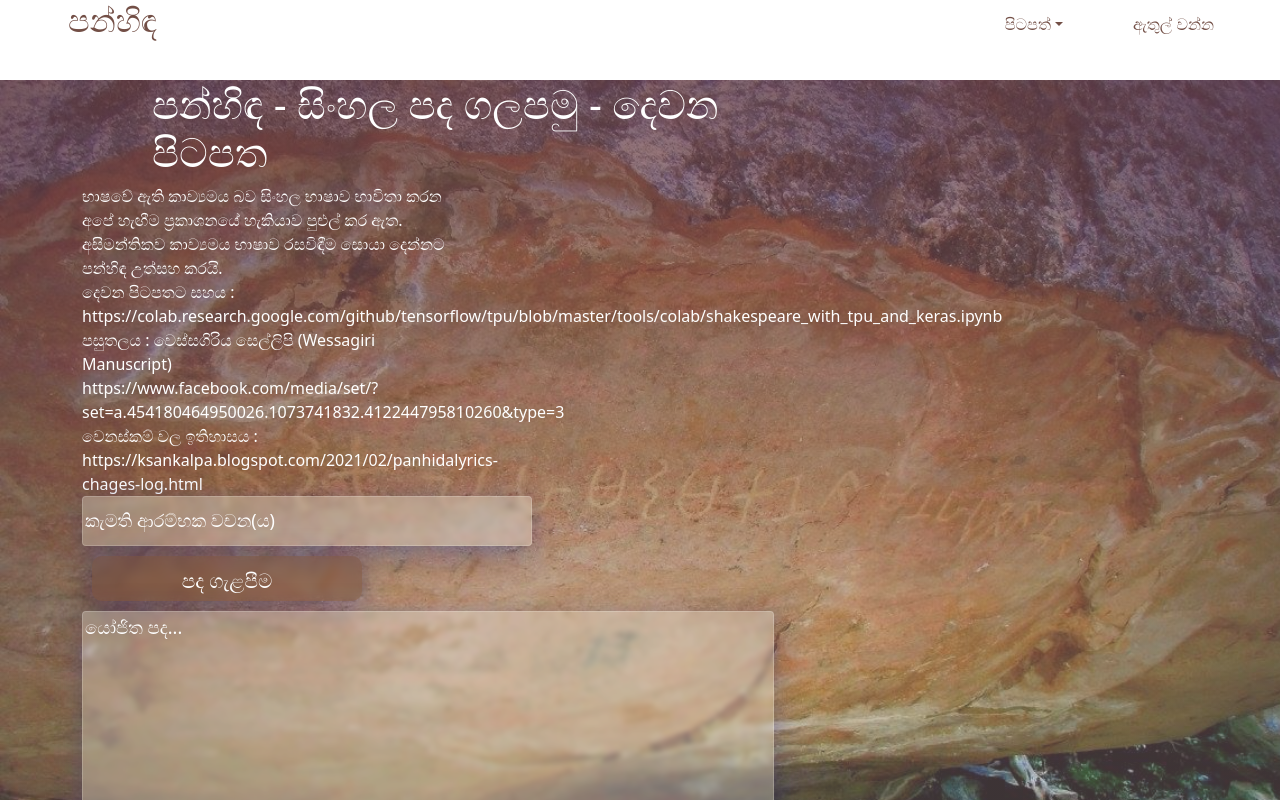
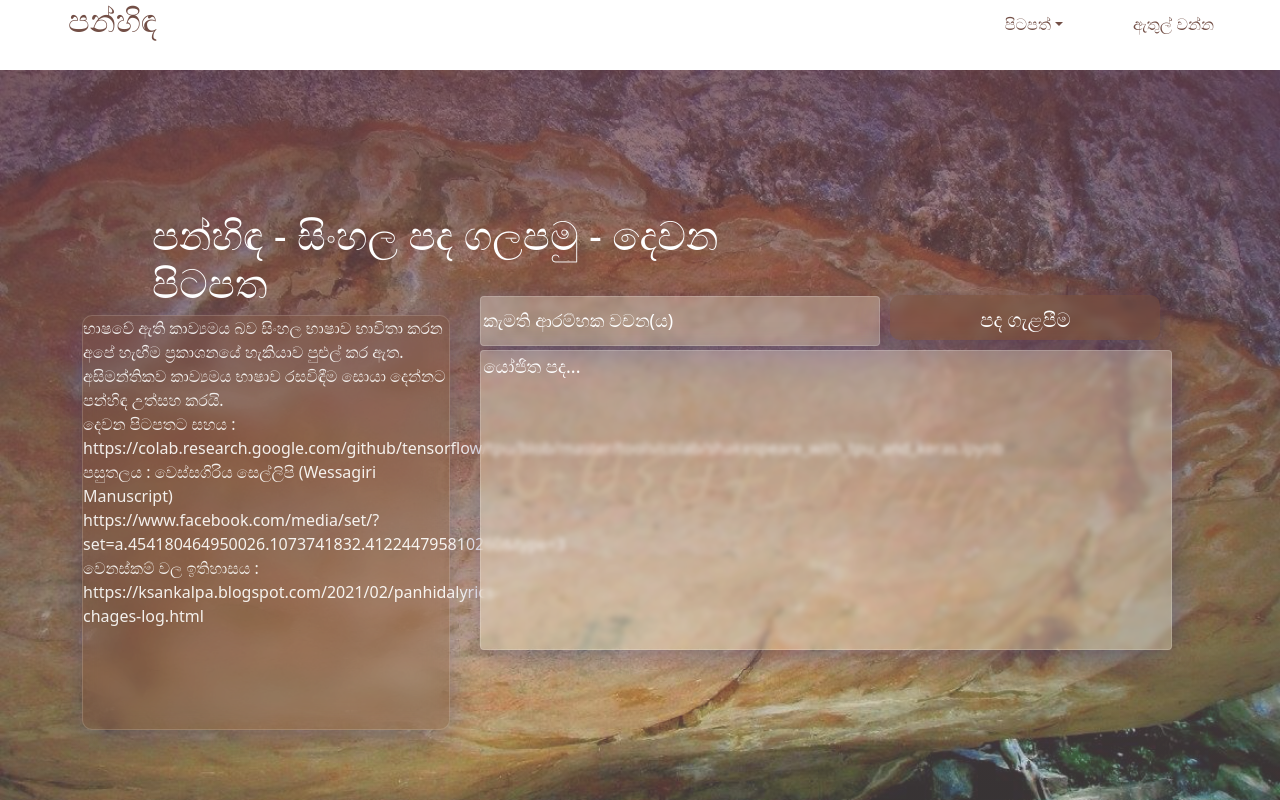
Before and after one commit to Panhinda/Panhinda-Frontend, a React (Create React App) app: page / in a window 1280 px wide. Shown: the top 800 px of the page. Built offline with nearby package versions, Linux system fonts and the light colour scheme.

Commit message:
amek leated version in home

```diff
--- a/src/App.js
+++ b/src/App.js
@@ -20,8 +20,8 @@ function App() {
   return (
     <div className="app-container">
       <BrowserRouter>
-        <Route path="/" exact component={Ver1} />
-        <Route path="/versiontwo" exact component={Ver2} />
+        <Route path="/" exact component={Ver2} />
+        <Route path="/versionone" exact component={Ver1} />
         <Route path="/login" exact component={Login} />
         <Route path="/dashboard" exact component={Dashboard} />
         <Route path="/dashboard/createPost" exact component={CreatePost} />
--- a/src/components/pages/MainView/Nav/nav.js
+++ b/src/components/pages/MainView/Nav/nav.js
@@ -26,13 +26,13 @@ const Header = () => {
               title="පිටපත්"
               id="basic-nav-dropdown"
             >
-              <Link to="/">
+              <Link to="/versionone">
                 <NavDropdown.Item href="#Version1">
                   පලමු පිටපත{" "}
                 </NavDropdown.Item>
               </Link>
               <NavDropdown.Divider />
-              <Link to="/versiontwo">
+              <Link to="/">
                 <NavDropdown.Item href="#Version2">
                   දෙවන පිටපත{" "}
                 </NavDropdown.Item>
--- a/src/components/pages/MainView/versionOne/versionOne.js
+++ b/src/components/pages/MainView/versionOne/versionOne.js
@@ -1,6 +1,6 @@
 import React from "react";
-//import Version1 from "./../../textgenrnn/textgenrnn";
-import Version2 from "./../../tpu/tpu";
+import Version1 from "./../../textgenrnn/textgenrnn";
+//import Version2 from "./../../tpu/tpu";
 
 import Header from "./../Nav/nav";
 
@@ -9,7 +9,7 @@ function LandingPage() {
     <div className="app-container">
       <Header />
       <div className="banner">
-        <Version2 />
+        <Version1 />
       </div>
     </div>
   );
```
